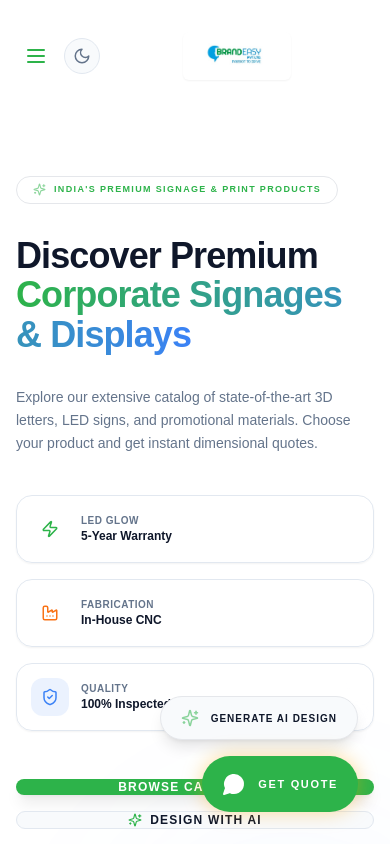
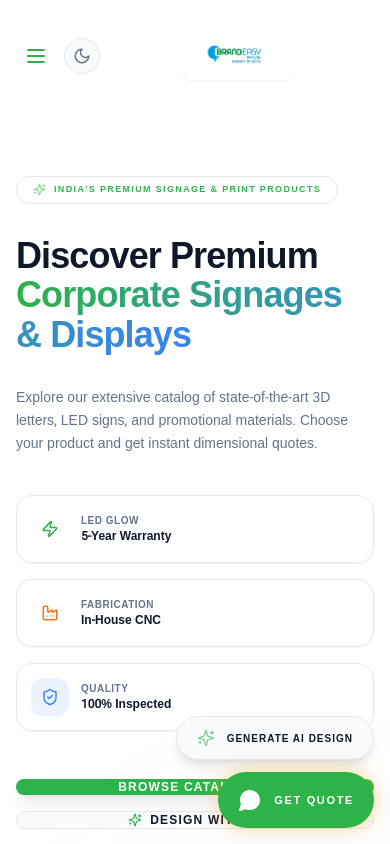
Before and after one commit to piyushthakur7/brandeasy123, a Next.js app: page / in a window 390 px wide. Shown: the top 844 px of the page. Built offline with nearby package versions, Linux system fonts and the light colour scheme; a web font is replaced by a local one.

Commit message:
feat: initialize global CSS with Tailwind directives, theme variables, and custom animations

```diff
--- a/app/globals.css
+++ b/app/globals.css
@@ -4,9 +4,9 @@
 
 @font-face {
   font-family: 'NumbersFallback';
-  /* Use simple system fonts for numbers */
-  src: local('Segoe UI'), local('Helvetica Neue'), local('Arial'), local('sans-serif');
-  /* Only apply to numbers (0-9) and common math/phone symbols (+, -, (, ), .) */
+  /* Robust system font fallback for numbers across iOS, Android, Windows, Mac */
+  src: local('Roboto-Regular'), local('Roboto'), local('Helvetica Neue'), local('Helvetica'), local('Arial'), local('Segoe UI'), local('system-ui');
+  /* Apply to numbers (0-9) and common math/phone symbols (+, -, (, ), .) */
   unicode-range: U+0030-0039, U+002B, U+002D, U+0028, U+0029, U+002E, U+002C;
 }
 
--- a/components/FloatingActions.tsx
+++ b/components/FloatingActions.tsx
@@ -9,7 +9,7 @@ export default function FloatingActions() {
   const whatsappNumber = process.env.NEXT_PUBLIC_WHATSAPP_NUMBER || "918320282847";
 
   return (
-    <div className="fixed bottom-8 right-8 z-[100] flex flex-col items-end gap-4">
+    <div className="fixed bottom-4 right-4 md:bottom-8 md:right-8 z-[100] flex flex-col items-end gap-3 md:gap-4">
       {/* AI Generator Button */}
       <motion.div
         whileHover={{ scale: 1.05 }}
```
